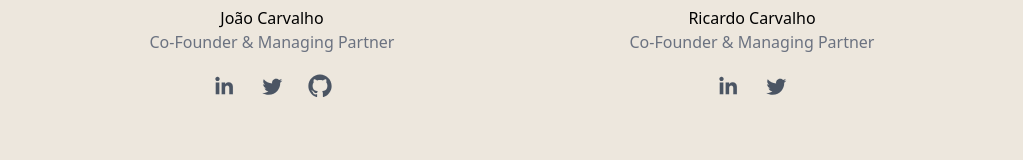
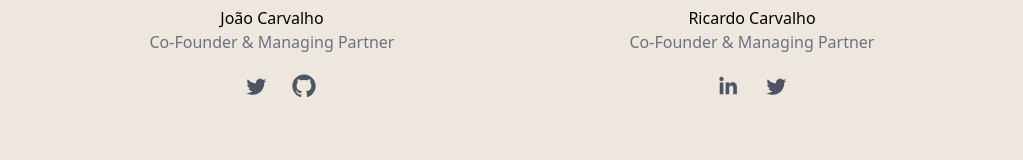
Before and after one commit to TripleOak/website, a Next.js app: page /team in a window 1280 px wide. Shown: the part 279-439 px from the top of the page, without its empty margins (128-1151 px from the left). Built offline with nearby package versions, Linux system fonts and the light colour scheme.

Commit message:
Update team.tsx

```diff
--- a/pages/team.tsx
+++ b/pages/team.tsx
@@ -14,11 +14,6 @@ const Team: NextPage = () => {
           <h3 className='text-center mt-4'>João Carvalho</h3>
           <p className='text-center text-gray-500'>Co-Founder & Managing Partner</p>
           <div className='flex justify-center mt-4'>
-            <a href="https://www.linkedin.com/in/jpldcarvalho" target="_blank" rel="noreferrer" className='text-gray-500 hover:text-gray-900'>
-              <svg xmlns="http://www.w3.org/2000/svg" className="h-8 w-8 fill-gray-600 hover:fill-gray-900" fill="none" viewBox="0 0 512 512" stroke="currentColor">
-                <path d="M186.4 142.4c0 19-15.3 34.5-34.2 34.5 -18.9 0-34.2-15.4-34.2-34.5 0-19 15.3-34.5 34.2-34.5C171.1 107.9 186.4 123.4 186.4 142.4zM181.4 201.3h-57.8V388.1h57.8V201.3zM273.8 201.3h-55.4V388.1h55.4c0 0 0-69.3 0-98 0-26.3 12.1-41.9 35.2-41.9 21.3 0 31.5 15 31.5 41.9 0 26.9 0 98 0 98h57.5c0 0 0-68.2 0-118.3 0-50-28.3-74.2-68-74.2 -39.6 0-56.3 30.9-56.3 30.9v-25.2H273.8z"></path>
-              </svg>
-            </a>
             <a href="https://twitter.com/jpldcarvalho" target="_blank" rel="noreferrer" className='text-gray-500 hover:text-gray-900 ml-4'>
               <svg xmlns="http://www.w3.org/2000/svg" className="h-8 w-8 fill-gray-600 hover:fill-gray-900" viewBox="0 0 512 512" stroke="currentColor">
                 <path d="M419.6 168.6c-11.7 5.2-24.2 8.7-37.4 10.2 13.4-8.1 23.8-20.8 28.6-36 -12.6 7.5-26.5 12.9-41.3 15.8 -11.9-12.6-28.8-20.6-47.5-20.6 -42 0-72.9 39.2-63.4 79.9 -54.1-2.7-102.1-28.6-134.2-68 -17 29.2-8.8 67.5 20.1 86.9 -10.7-0.3-20.7-3.3-29.5-8.1 -0.7 30.2 20.9 58.4 52.2 64.6 -9.2 2.5-19.2 3.1-29.4 1.1 8.3 25.9 32.3 44.7 60.8 45.2 -27.4 21.4-61.8 31-96.4 27 28.8 18.5 63 29.2 99.8 29.2 120.8 0 189.1-102.1 185-193.6C399.9 193.1 410.9 181.7 419.6 168.6z"></path>
```
